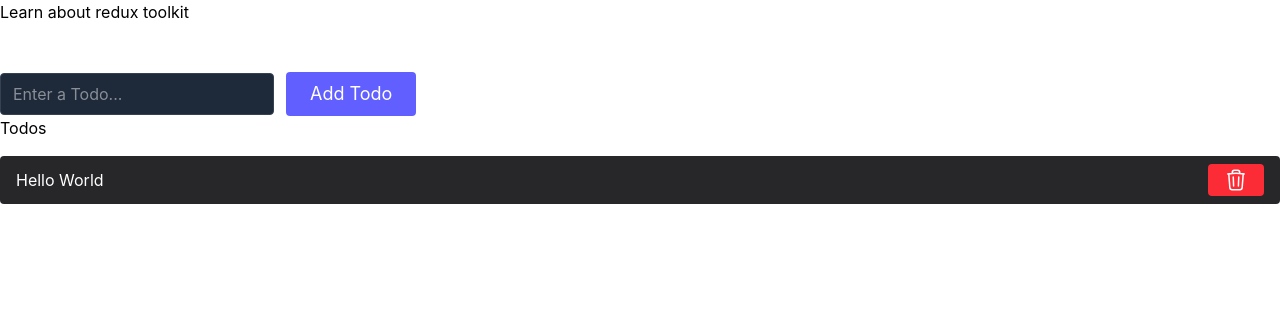
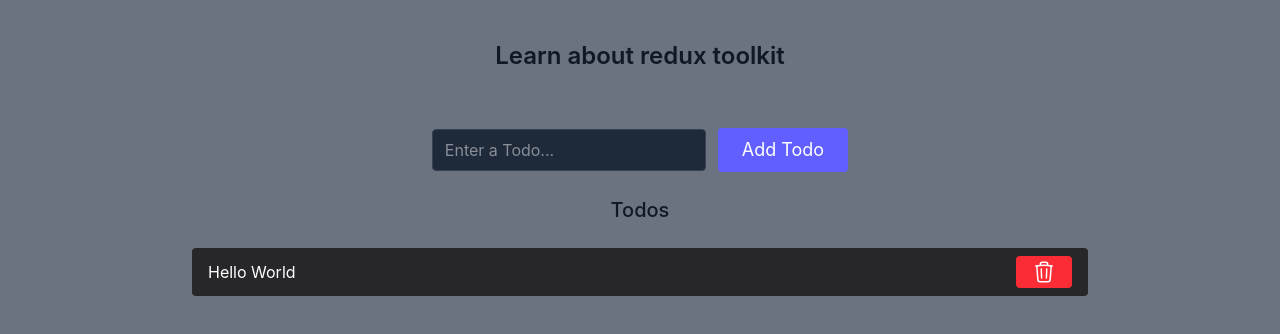
Before and after one commit to AakifCodes/react-js, a React (Vite) app in the folder reduxToolkitTodo/: page / in a window 1280 px wide. Shown: the top 334 px of the page. Built offline with nearby package versions, Linux system fonts and the light colour scheme.

Commit message:
Final Changes

```diff
--- a/reduxToolkitTodo/src/App.jsx
+++ b/reduxToolkitTodo/src/App.jsx
@@ -3,13 +3,14 @@ import AddTodo from './components/AddTodo'
 import Todos from './components/Todos'
 
 function App() {
-
   return (
-    <>
-      <h1>Learn about redux toolkit</h1>
+    <div className="min-h-screen bg-[#6B7280] flex flex-col items-center justify-start pt-10 px-4">
+      <h1 className="text-2xl font-semibold text-gray-900 text-center mb-2">
+        Learn about redux toolkit
+      </h1>
       <AddTodo />
       <Todos />
-    </>
+    </div>
   )
 }
 
--- a/reduxToolkitTodo/src/components/Todos.jsx
+++ b/reduxToolkitTodo/src/components/Todos.jsx
@@ -1,24 +1,24 @@
 import React from 'react'
 import { useSelector, useDispatch } from 'react-redux'
-import {removeTodo} from '../features/todo/todoSlice'
+import { removeTodo } from '../features/todo/todoSlice'
 
 function Todos() {
-    const todos = useSelector(state => state.todos)
-    const dispatch = useDispatch()
+  const todos = useSelector((state) => state.todos)
+  const dispatch = useDispatch()
 
   return (
-    <>
-    <div>Todos</div>
-    <ul className="list-none">
+    <div className="w-full max-w-4xl flex flex-col items-center mt-6">
+      <div className="text-xl font-medium text-gray-900 mb-2">Todos</div>
+      <ul className="list-none w-full">
         {todos.map((todo) => (
           <li
-            className="mt-4 flex justify-between items-center bg-zinc-800 px-4 py-2 rounded"
+            className="mt-4 flex justify-between items-center bg-zinc-800 px-4 py-2 rounded w-full"
             key={todo.id}
           >
-            <div className='text-white'>{todo.text}</div>
+            <div className="text-white">{todo.text}</div>
             <button
-             onClick={() => dispatch(removeTodo(todo.id))}
-              className="text-white bg-red-500 border-0 py-1 px-4 focus:outline-none hover:bg-red-600 rounded text-md"
+              onClick={() => dispatch(removeTodo(todo.id))}
+              className="text-white bg-red-500 border-0 py-1 px-4 focus:outline-none hover:bg-red-600 rounded text-md flex-shrink-0"
             >
               <svg
                 xmlns="http://www.w3.org/2000/svg"
@@ -38,7 +38,7 @@ function Todos() {
           </li>
         ))}
       </ul>
-    </>
+    </div>
   )
 }
 
```
